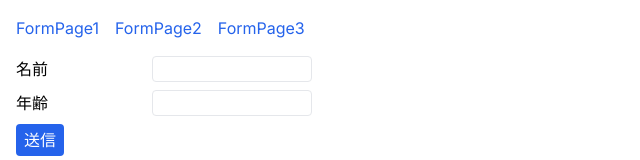
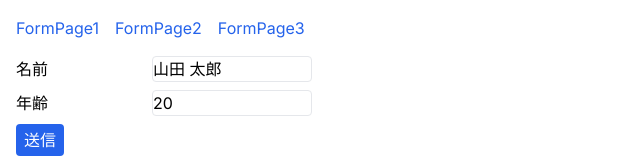
Before and after one commit to tukky-14/nextjs-forms, a Next.js app: page /form-page-1 in a window 1280 px wide. Shown: the top 160 px of the page, without its empty margins (0-640 px from the left). Built offline with nearby package versions, Linux system fonts and the light colour scheme.

Commit message:
FormPage1にデフォルト値を追加

```diff
--- a/src/app/form-page-1/page.tsx
+++ b/src/app/form-page-1/page.tsx
@@ -14,7 +14,10 @@ const FormPage1: React.FC = () => {
         handleSubmit,
         formState: { errors },
         trigger,
-    } = useForm<FormPage1Data>({ resolver: zodResolver(schema) });
+    } = useForm<FormPage1Data>({
+        resolver: zodResolver(schema),
+        defaultValues: { name: '山田 太郎', age: 20 },
+    });
 
     const onSubmit: SubmitHandler<FormPage1Data> = (data) => {
         console.log(data);
```
